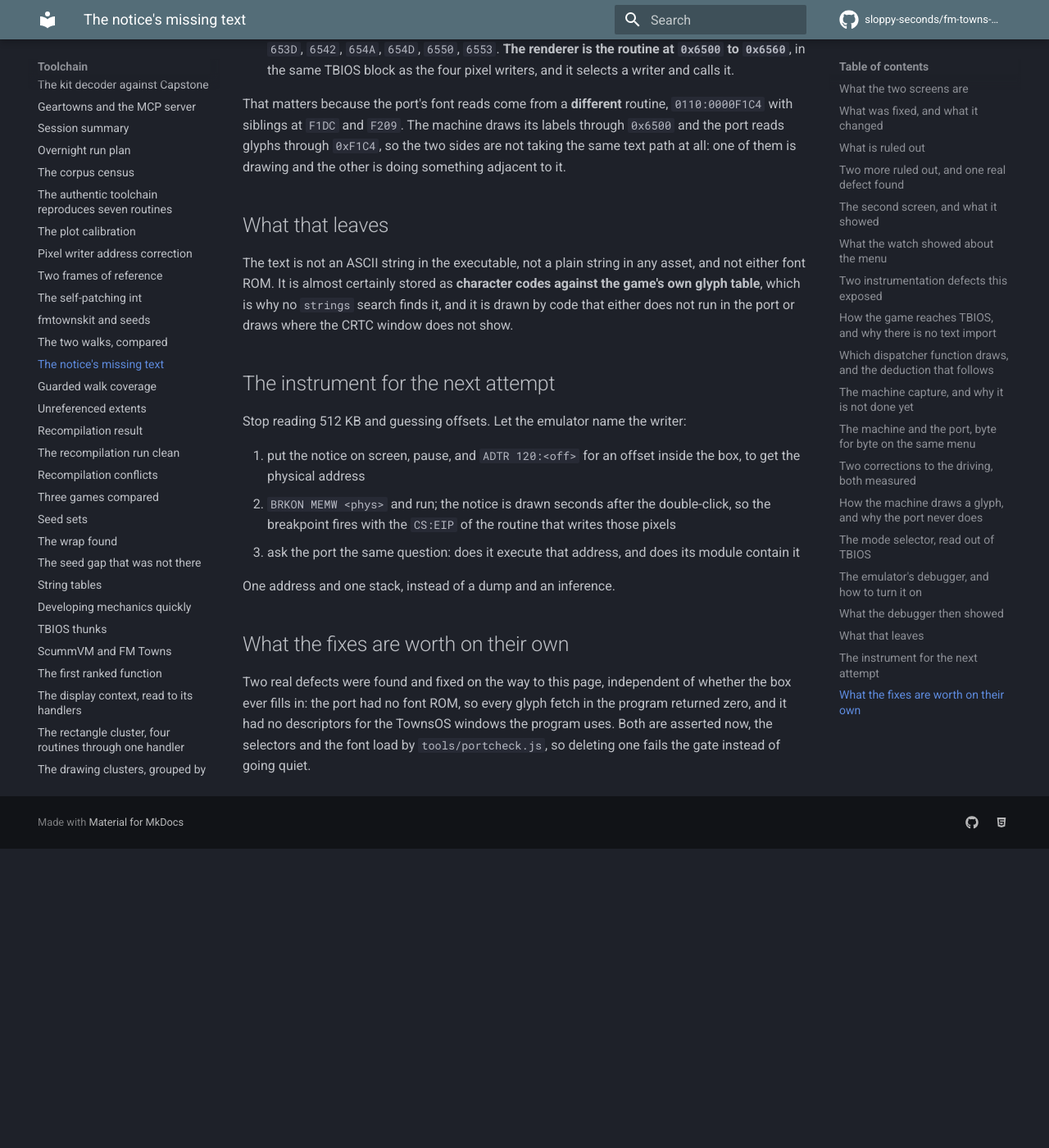
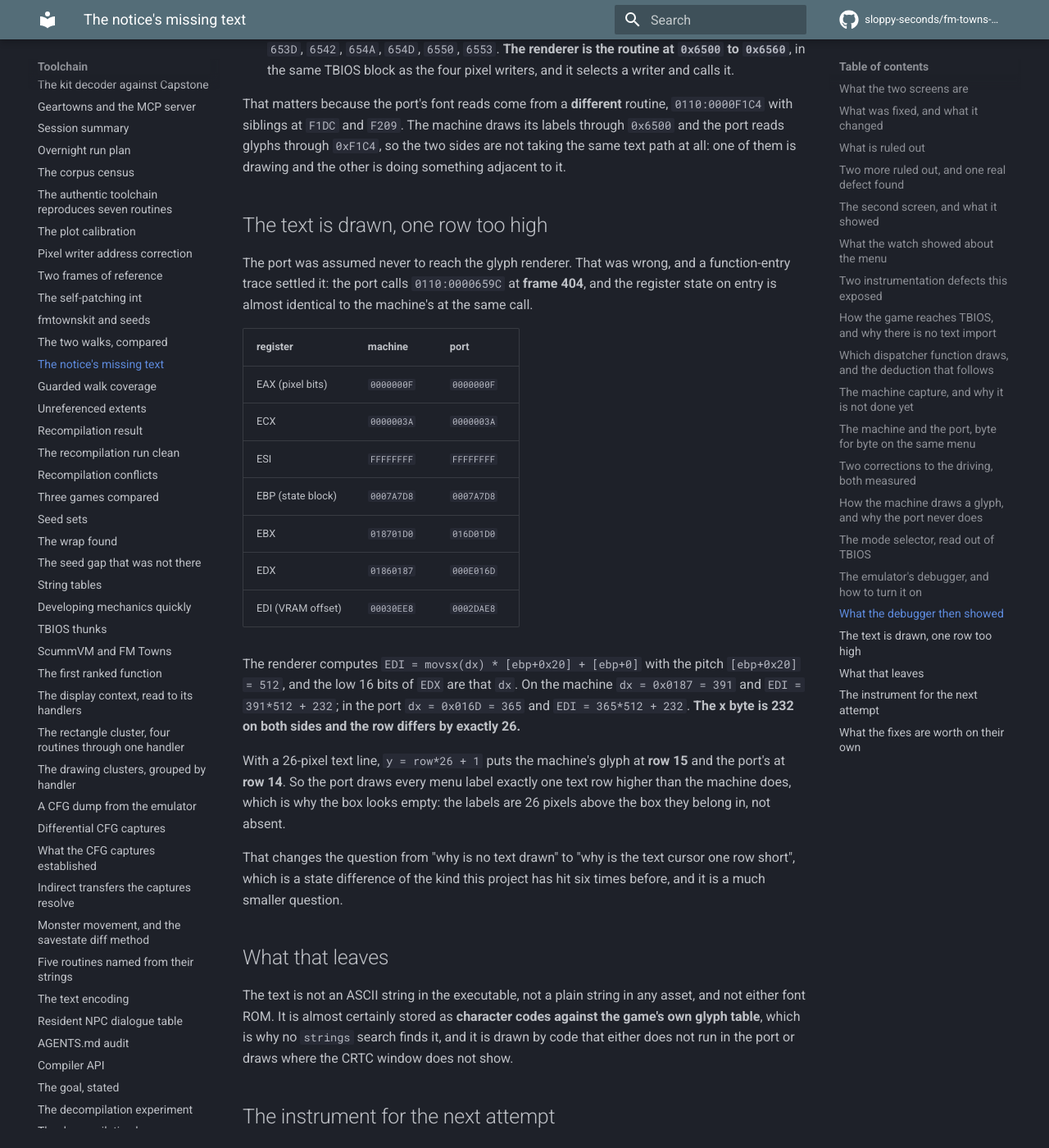
Before and after one commit to sloppy-seconds/fm-towns-ultima, an MkDocs documentation site: the page built from docs/port-missing-text.md, in a window 1280 px wide and 1400 px high, scrolled down 11385 px. Shown: the whole window at 82% size. Built offline with MkDocs 1.6.1 and Material for MkDocs 9.7.7, drawn with Linux system fonts in a browser that asks for light colours; comment, search, counter and statistics services are not loaded; before the commit the page ends 12420 px from its top, so only the background shows below that.

Commit message:
The port does draw the menu labels; every one is one text row too high
Reached the renderer with a function-entry trace rather than a memory watch, which is what the earlier 'the port never
plots a glyph' conclusion rested on and which was wrong: the port calls 0110:0000659C at frame 404.

The register state on entry nearly matches the machine's at the same call. EAX, ECX, ESI and EBP are identical. The
renderer computes EDI = movsx(dx) * [ebp+0x20] + [ebp+0], pitch 512, and dx is the row: machine 391, port 365, same
x byte 232. The difference is 26 pixels, which with a 26-pixel text line is exactly one row, y = row*26+1 putting the
machine at row 15 and the port at row 14.

So the labels exist and are drawn 26 pixels above the box they belong in, which is why the box looked empty.

Kit pin 1a87fab adds U2_TRACE_FN, the only instrument that can answer 'does this routine run' for recompiled code.

```diff
--- a/docs/port-missing-text.md
+++ b/docs/port-missing-text.md
@@ -372,6 +372,33 @@ That matters because the port's font reads come from a **different** routine, `0
 and `F209`. The machine draws its labels through `0x6500` and the port reads glyphs through `0xF1C4`, so the two sides
 are not taking the same text path at all: one of them is drawing and the other is doing something adjacent to it.
 
+## The text is drawn, one row too high
+
+The port was assumed never to reach the glyph renderer. That was wrong, and a function-entry trace settled it: the port
+calls `0110:0000659C` at **frame 404**, and the register state on entry is almost identical to the machine's at the
+same call.
+
+| register | machine | port |
+|---|---|---|
+| EAX (pixel bits) | `0000000F` | `0000000F` |
+| ECX | `0000003A` | `0000003A` |
+| ESI | `FFFFFFFF` | `FFFFFFFF` |
+| EBP (state block) | `0007A7D8` | `0007A7D8` |
+| EBX | `018701D0` | `016D01D0` |
+| EDX | `01860187` | `000E016D` |
+| EDI (VRAM offset) | `00030EE8` | `0002DAE8` |
+
+The renderer computes `EDI = movsx(dx) * [ebp+0x20] + [ebp+0]` with the pitch `[ebp+0x20] = 512`, and the low 16 bits
+of `EDX` are that `dx`. On the machine `dx = 0x0187 = 391` and `EDI = 391*512 + 232`; in the port `dx = 0x016D = 365`
+and `EDI = 365*512 + 232`. **The x byte is 232 on both sides and the row differs by exactly 26.**
+
+With a 26-pixel text line, `y = row*26 + 1` puts the machine's glyph at **row 15** and the port's at **row 14**. So the
+port draws every menu label exactly one text row higher than the machine does, which is why the box looks empty: the
+labels are 26 pixels above the box they belong in, not absent.
+
+That changes the question from "why is no text drawn" to "why is the text cursor one row short", which is a state
+difference of the kind this project has hit six times before, and it is a much smaller question.
+
 ## What that leaves
 
 The text is not an ASCII string in the executable, not a plain string in any asset, and not either font ROM. It is
--- a/docs/recomp-plan.md
+++ b/docs/recomp-plan.md
@@ -890,6 +890,7 @@ Set as environment variables. Each exists because something needed it and guessi
 | `U2_RDWATCH=<linear>[:<len>]` | count reads inside one linear range and print the total at the end. The counterpart to `U2_WATCH`, which can only see writes: a routine that looks a glyph up and then declines to draw writes nothing, and this is what separates that from a routine that never ran. Measured on the menu: the font ROM window `0xC2100000` takes 2,084 reads by frame 400 and 2,572 by frame 520, so the menu's own draw accounts for 488 of them. |
 | `U2_MEM_DUMP=<lo>:<len>:<path>` | write a range of guest memory to a file, to diff against the same range read off the machine with `MD 0:<linear>`. Thirty-two bytes at a time (U2_DUMP) is enough to check one buffer and useless for finding an empty table. |
 | `U2_TRACE_FAR_ALL=<n>` | print the first `n` transfers into the traced selector individually, with the frame number, instead of one line per call site. Every watched write also carries the `EAX` of the transfer in flight, which is the only way to pair a request with the pixels it produced: a dispatcher takes its function number as an argument. Measured with it, 587 calls over 520 frames carry 82 distinct `EAX` values and only eight of them write VRAM. |
+| `U2_TRACE_FN=<cs>:<lo>:<hi>` | log every entry into one code-selector address range with the caller's site, the frame and the registers. A port whose functions are C++ calls performs no instruction fetches, so a read watch and a memory breakpoint both miss it and this is the only instrument that can answer "does this routine run". Measured with it: the port does call the TBIOS pixel writer `0110:0000659C`, at frame 404, and draws every menu label exactly one text row too high. |
 | `U2_WATCH_AT=<frame>` | arm the linear watch at that frame instead of at start-up, so its hits are the operation under study rather than the fills that cleared the screen. Arm one frame early: the frame hook runs at the vsync **after** the frame it belongs to, so a key pressed at frame 700 is acted on during frame 701's execution and needs the watch armed at 699. |
 | `U2_WATCH_MAX=<n>` | how many watch hits to print, default 64. The default is right for "what writes this one byte" and wrong for "what does this redraw write", where the fills come first. It prints `capped at N hits` when it stops, which the old silent 64 did not: four watches over four ranges each reported exactly 64 lines and all of them were the start-up fill. |
 | `U2_PAD=<frame>:<bits>[:<hold>]` | press the Towns' game pad on a frame, `bits` decimal against the kit's `kPad*` enum (up 1, down 2, left 4, right 8, A 16, B 32, Run 64, Select 128), `hold` frames by default 8. The front-end maps SDL's arrows to this pad as well as to key scan codes, so a screen that reads the pad cannot be driven by `U2_KEYS` alone. |
```
Also changed, not shown: 2 other files.
